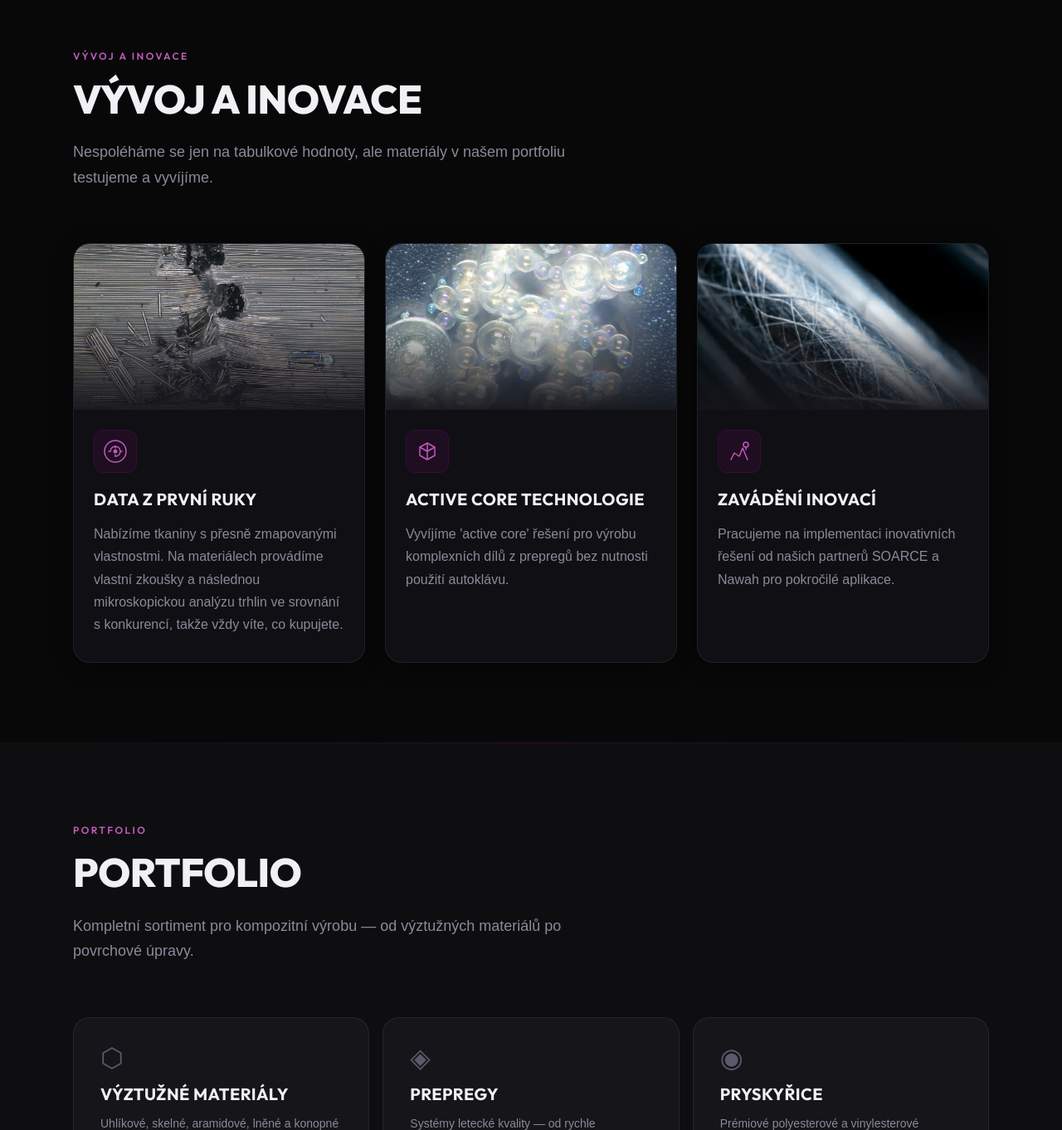
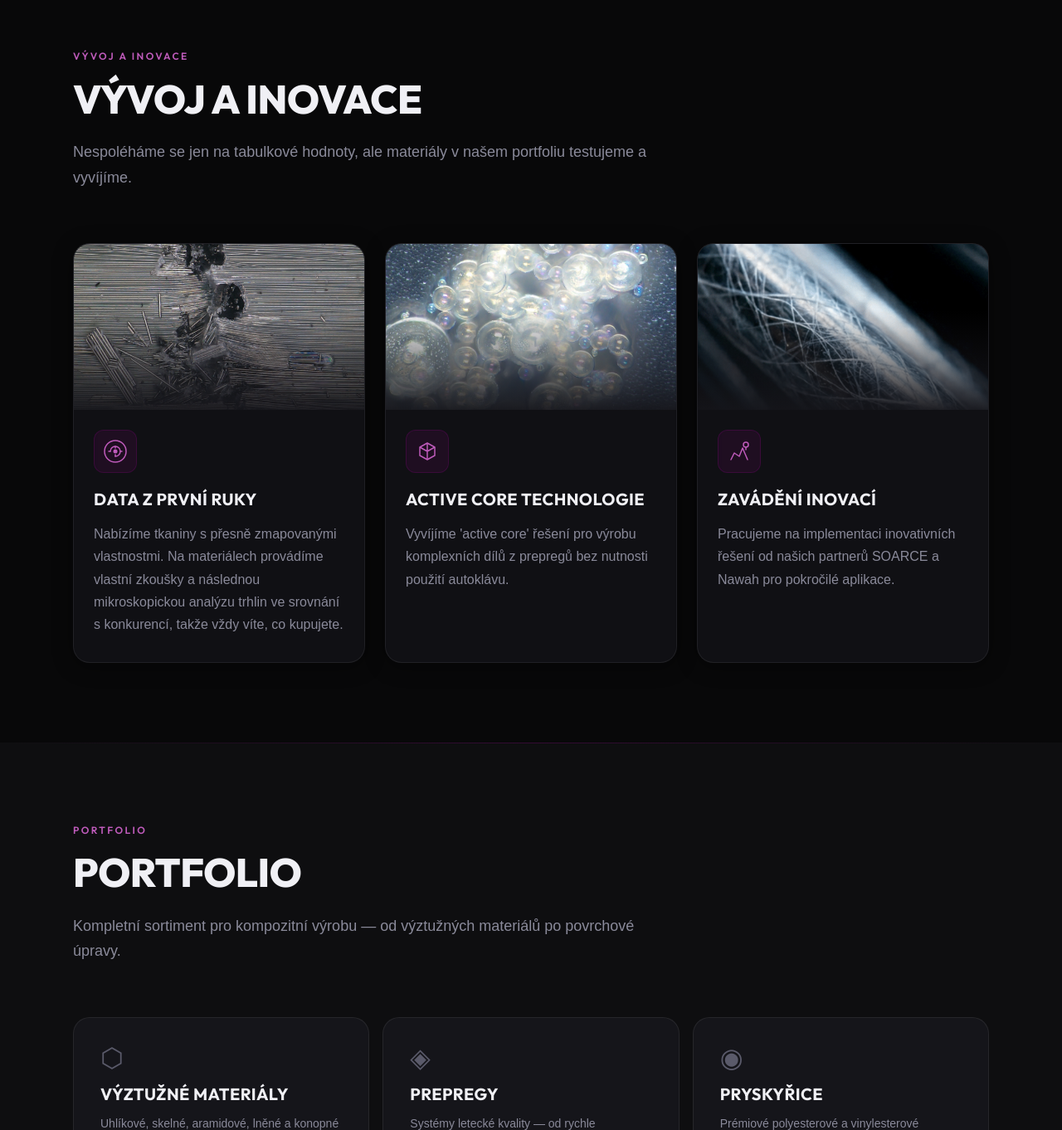
Before and after one commit to martinstar77/az-composite-web, a Next.js app: page /cs in a window 1280 px wide. Shown: the part 1882-3244 px from the top of the page at 83% size. Built offline with nearby package versions, Linux system fonts and the light colour scheme; a web font is replaced by a local one.

Commit message:
style(innovation, portfolio): increase header max-width to 720px to prevent text wraps and orphans

```diff
--- a/components/Innovation/Innovation.module.css
+++ b/components/Innovation/Innovation.module.css
@@ -4,7 +4,7 @@
 
 .header {
   margin-bottom: var(--space-16);
-  max-width: 640px;
+  max-width: 720px;
 }
 
 .subheading {
--- a/components/Portfolio/Portfolio.module.css
+++ b/components/Portfolio/Portfolio.module.css
@@ -15,7 +15,7 @@
 
 .header {
   margin-bottom: var(--space-16);
-  max-width: 640px;
+  max-width: 720px;
 }
 
 .subheading {
```
